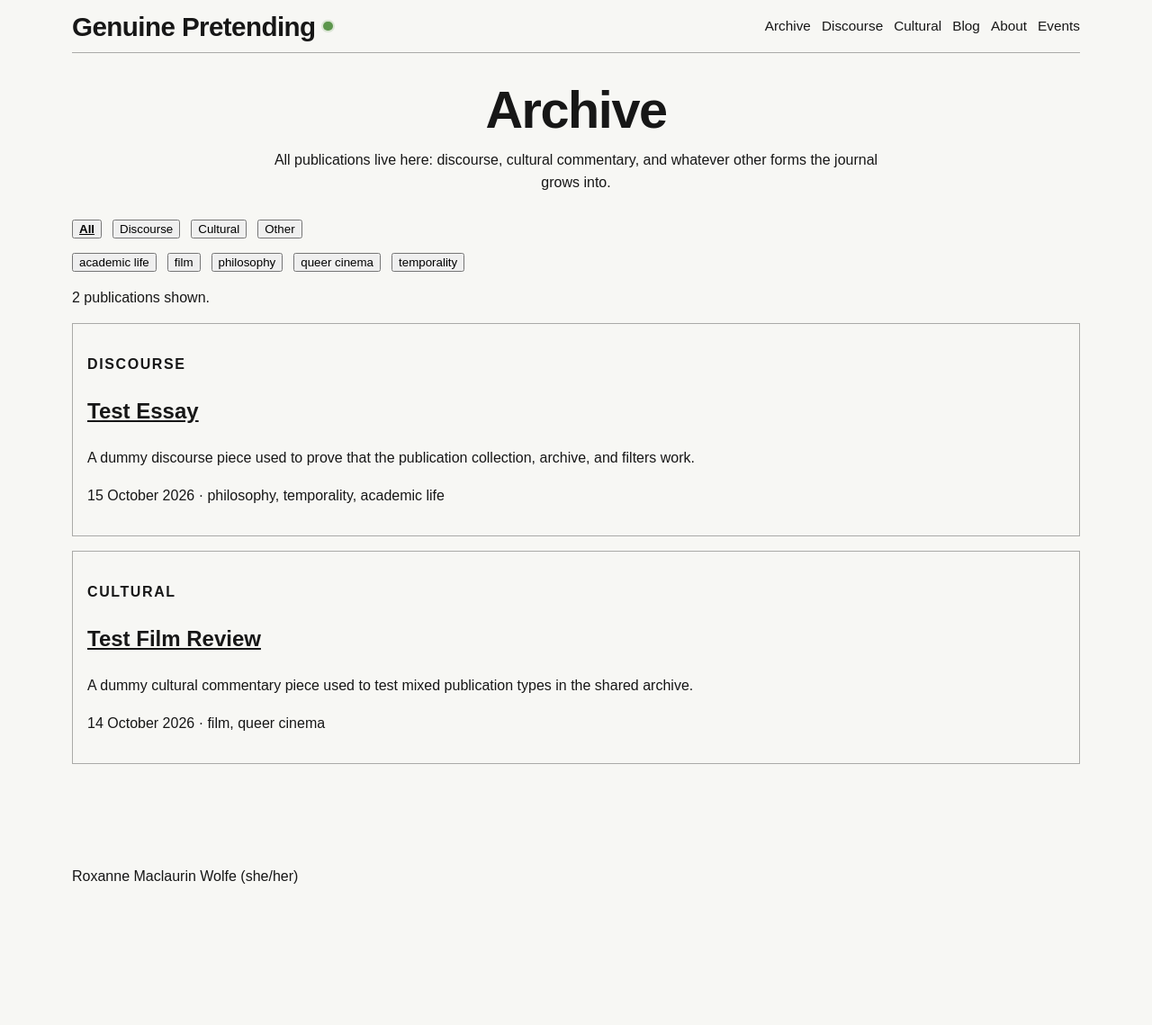
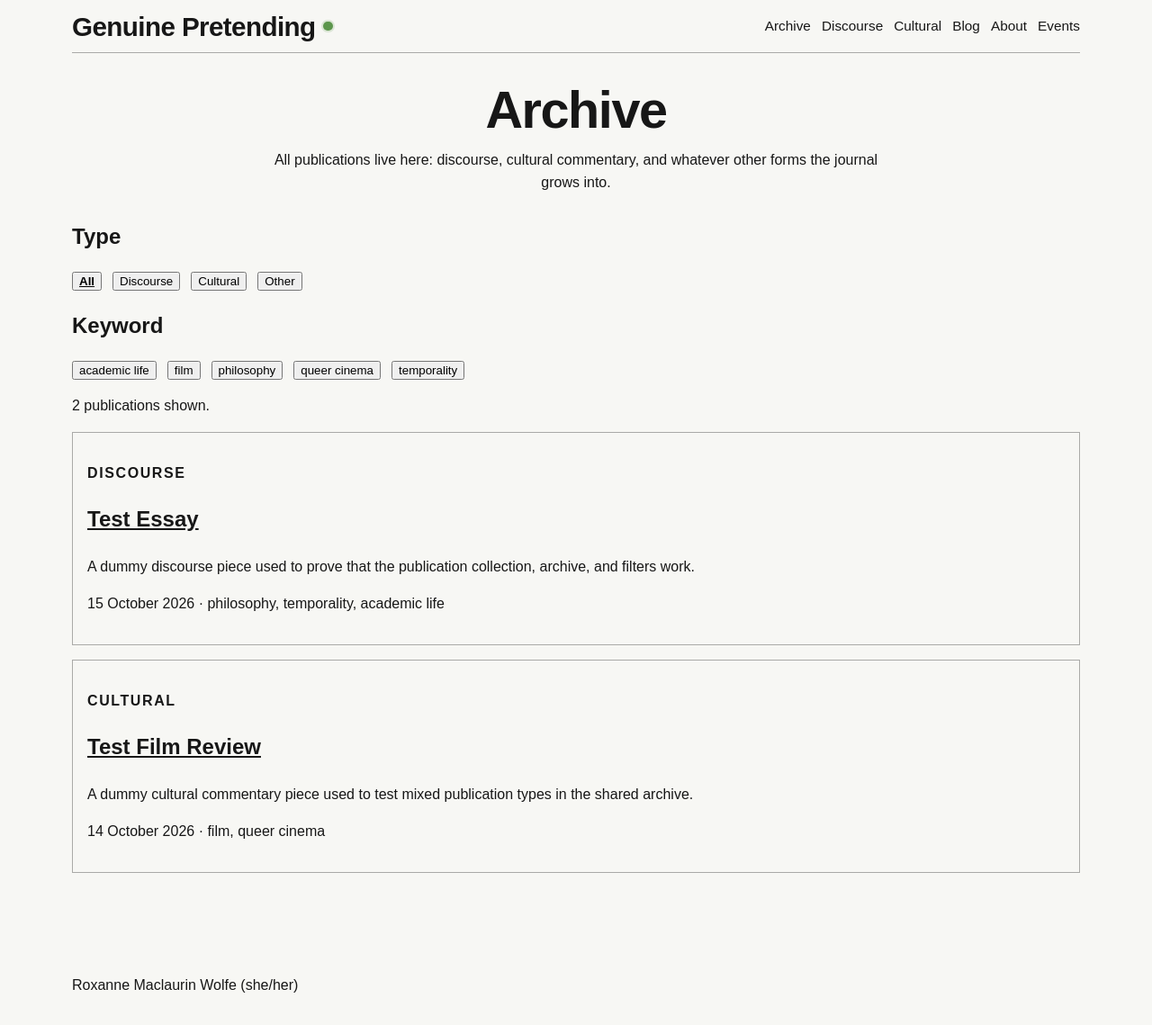
Before and after one commit to roxannewolfe/roxannewolfe.github.io, a Jekyll site: the page built from archive/index.html, in a window 1280 px wide. Shown: the whole page at 90% size. Built offline with Jekyll 4.4.1, drawn with Linux system fonts in a browser that asks for light colours; before the commit the page ends 1019 px from its top, so only the background shows below that.

Commit message:
Rework archive filter layout

```diff
--- a/archive/index.html
+++ b/archive/index.html
@@ -17,21 +17,29 @@ extra_css: /assets/css/archive.css
     </p>
   </header>
 
-  <div class="archive-filters" aria-label="Archive filters">
-    <button type="button" data-filter-type="all">All</button>
-    <button type="button" data-filter-type="discourse">Discourse</button>
-    <button type="button" data-filter-type="cultural">Cultural</button>
-    <button type="button" data-filter-type="other">Other</button>
+  <div class="archive-filter-bar" aria-label="Archive filters">
+    <section class="archive-filter-group archive-filter-group--type" aria-labelledby="archive-type-label">
+      <h2 id="archive-type-label">Type</h2>
+      <div class="archive-filters">
+        <button type="button" class="archive-filter archive-filter--all" data-filter-type="all">All</button>
+        <button type="button" class="archive-filter archive-filter--discourse" data-filter-type="discourse">Discourse</button>
+        <button type="button" class="archive-filter archive-filter--cultural" data-filter-type="cultural">Cultural</button>
+        <button type="button" class="archive-filter archive-filter--other" data-filter-type="other">Other</button>
       </div>
+    </section>
 
-  <div id="topic-filters" class="topic-filters" aria-label="Topic filters">
+    <section class="archive-filter-group archive-filter-group--keyword" aria-labelledby="archive-keyword-label">
+      <h2 id="archive-keyword-label">Keyword</h2>
+      <div id="topic-filters" class="topic-filters" aria-label="Keyword filters">
         {% assign all_topics = site.publications | map: "topics" | compact | join: "," | split: "," | uniq | sort %}
         {% for topic in all_topics %}
           {% assign clean_topic = topic | strip %}
           {% if clean_topic != "" %}
-        <button type="button" data-filter-topic="{{ clean_topic | downcase | slugify }}">{{ clean_topic }}</button>
+            <button type="button" class="archive-filter archive-filter--keyword" data-filter-topic="{{ clean_topic | downcase | slugify }}">{{ clean_topic }}</button>
           {% endif %}
         {% endfor %}
+      </div>
+    </section>
   </div>
 
   <p id="archive-filter-status" aria-live="polite"></p>
```
Lines whose indentation alone changed are shown as unchanged.
